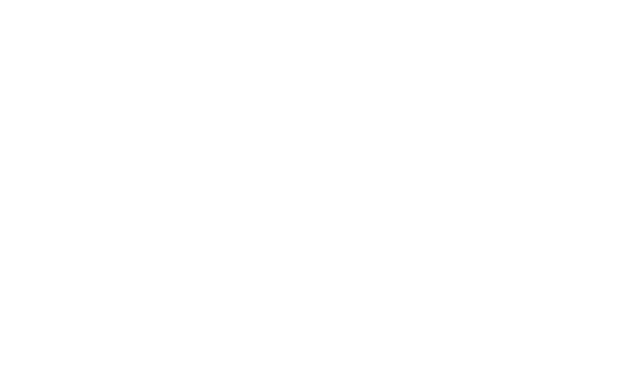
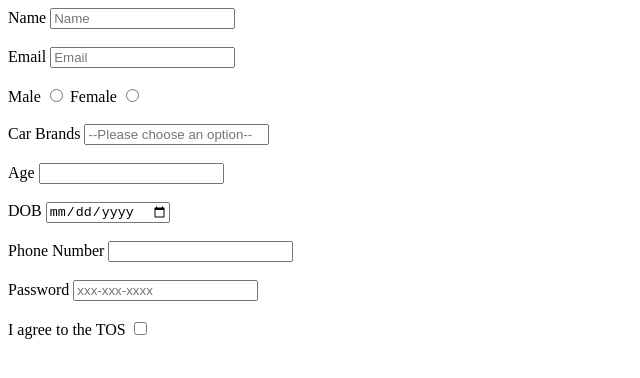
Before and after one commit to acciojob/signup-form-car-Maqshood, a website: page main.html in a window 1280 px wide. Shown: the whole page, without its empty margins (0-640 px from the left). Drawn offline with Linux system fonts and the light colour scheme.

Commit message:
created a submission

```diff
--- a/main.html
+++ b/main.html
@@ -8,6 +8,38 @@
 
 <body>
 	<!-- the entire body must be written by student -->
+	<form method="post">
+		<label for="name">Name</label>
+		<input placeholder="Name" type="text" id="name" required>
+		<br><br>
+
+		<label for="email">Email</label>
+		<input placeholder="Email" type="email" id="email" required>
+		<br><br>
+				<label for="	gender_m">Male</label>
+		<input type="radio" id="	gender_m" name="gender" required>
+						<label for="gender_fr">Female</label>
+		<input type="radio" id="gender_f"  name="gender" required>
+		<br><br>
+				<label for="cars">Car Brands</label>
+		<input placeholder="--Please choose an option--" type="" id="cars" required>
+		<br><br>
+				<label for="age">Age</label>
+		<input placeholder="" type="number" id="age" required>
+		<br><br>
+				<label for="dob">DOB</label>
+		<input placeholder="" type="date" id="age" required>
+		<br><br>
+		<label for="tel">Phone Number</label>
+		<input type="tel" id="tel">
+		<br><br>
+		        <label for="password">Password</label>
+		<input placeholder="xxx-xxx-xxxx" type="password" id="password" required>
+		<br><br>
+				<label for="tos">I agree to the TOS</label>
+		<input type="checkbox" id="tos" required>
+		<br><br>
+	</form>
     <script type="text/javascript" src="./script.js">
 </script>
 
```
